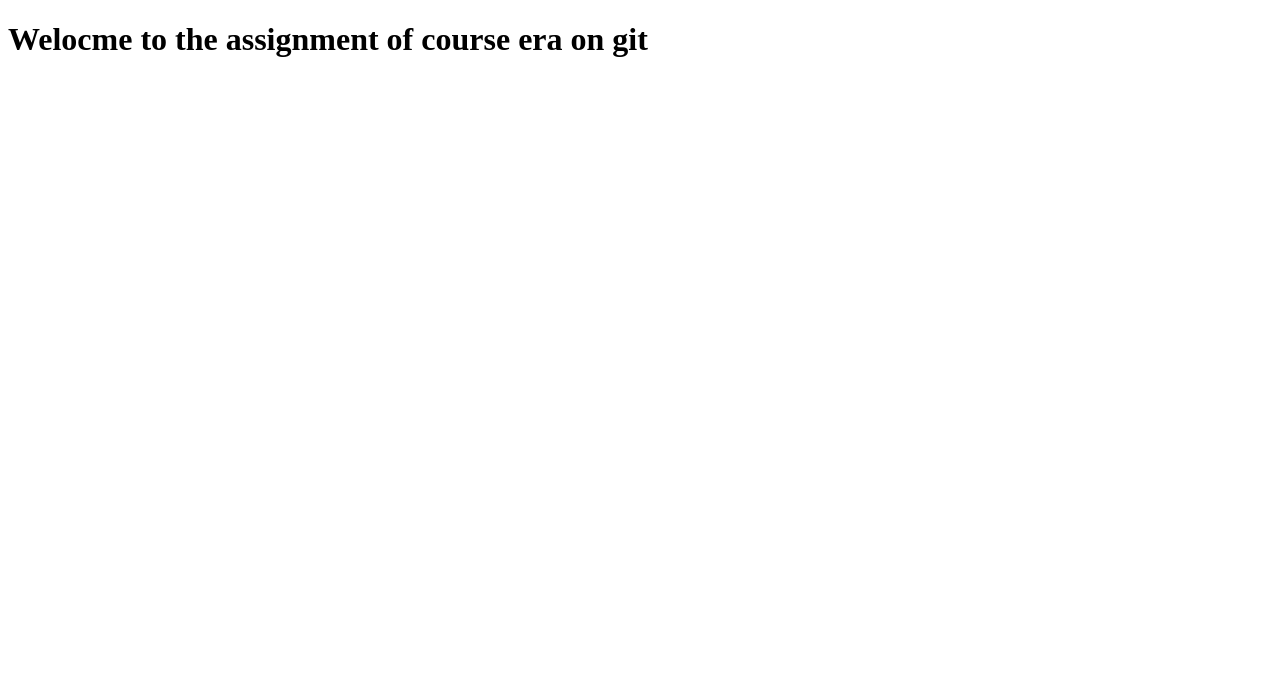
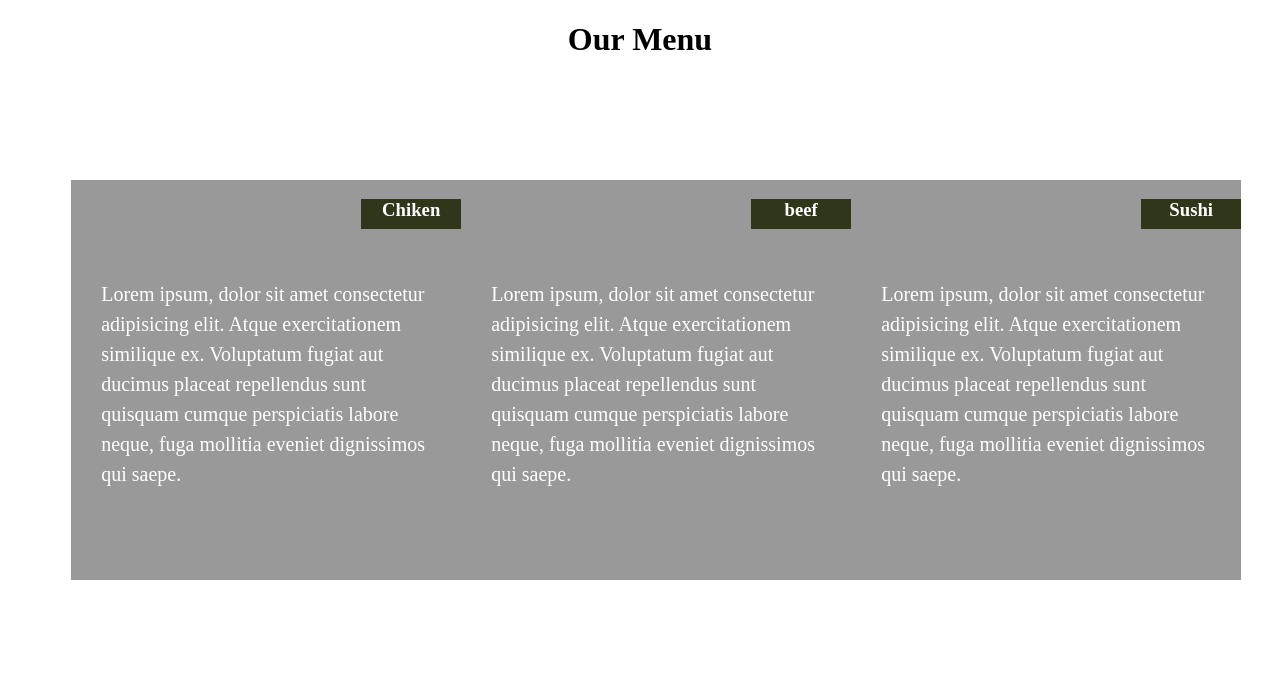
Before and after one commit to HAdeveloper-hub/coursera, a plain HTML site: page index.html in a window 1280 px wide. Drawn offline with Linux system fonts and the light colour scheme.

Commit message:
Add files via upload
this the second assignment of coursera

```diff
--- a/index.html
+++ b/index.html
@@ -1,13 +1,46 @@
 <!DOCTYPE html>
 <html lang="en">
-<head>
-    <meta charset="UTF-8">
-    <meta name="viewport" content="width=<device-width>, initial-scale=1.0">
+  <head>
+    <meta charset="UTF-8" />
+    <meta name="viewport" content="width=<device-width>, initial-scale=1.0" />
     <title>Document</title>
-</head>
-<body>
-    <h1>
-        Welocme to the assignment of course era on git
-    </h1>
-</body>
+    <link rel="stylesheet" href="style.css" />
+  </head>
+  <body>
+    <h1>Our Menu</h1>
+    <div class="menu-main">
+      <div class="chiken">
+        <div class="sub-Heading">
+          <h3>Chiken</h3>
+        </div>
+        <p>
+          Lorem ipsum, dolor sit amet consectetur adipisicing elit. Atque
+          exercitationem similique ex. Voluptatum fugiat aut ducimus placeat
+          repellendus sunt quisquam cumque perspiciatis labore neque, fuga
+          mollitia eveniet dignissimos qui saepe.
+        </p>
+      </div>
+      <div class="beef">
+        <div class="sub-Heading">
+          <h3>beef</h3>
+        </div>
+
+        <p>
+          Lorem ipsum, dolor sit amet consectetur adipisicing elit. Atque
+          exercitationem similique ex. Voluptatum fugiat aut ducimus placeat
+          repellendus sunt quisquam cumque perspiciatis labore neque, fuga
+          mollitia eveniet dignissimos qui saepe.
+        </p>
+      </div>
+      <div class="sushi">
+        <div class="sub-Heading"><h3>Sushi</h3></div>
+        <p>
+          Lorem ipsum, dolor sit amet consectetur adipisicing elit. Atque
+          exercitationem similique ex. Voluptatum fugiat aut ducimus placeat
+          repellendus sunt quisquam cumque perspiciatis labore neque, fuga
+          mollitia eveniet dignissimos qui saepe.
+        </p>
+      </div>
+    </div>
+  </body>
 </html>
--- /dev/null
+++ b/style.css
@@ -0,0 +1,50 @@
+h1 {
+    text-align: center;
+
+}
+
+.menu-main {
+    margin-left: 5%;
+    width: 90%;
+    height: 600px;
+    display: flex;
+    justify-content: space-between;
+    align-items: center;
+
+}
+
+.chiken {
+    width: 400px;
+    height: 400px;
+    background-color: rgb(153,153,153);
+}
+
+.beef {
+    width: 400px;
+    height: 400px;
+    background-color: rgb(153,153,153);
+}
+
+.sushi {
+    width: 400px;
+    height: 400px;
+    background-color: rgb(153,153,153);
+
+}
+p{
+    color: white;
+    font-size: 20px;
+    line-height: 30px;
+    padding: 30px;
+
+}
+.sub-Heading{
+    width: 100px;
+    height: 30px;
+    background-color: rgb(48, 54, 25);
+    margin-left: 290px;
+}
+.sub-Heading h3{
+    text-align: center;
+    color: white;
+}
```
